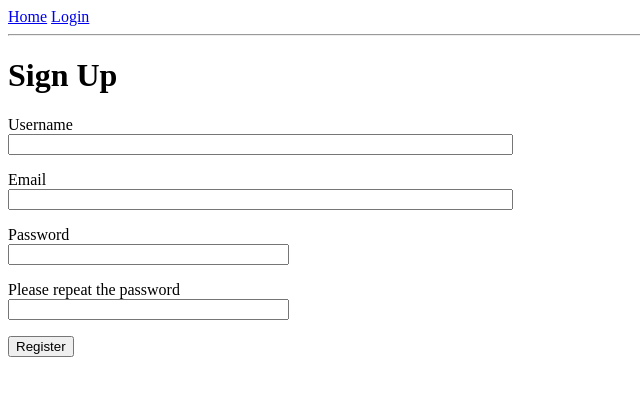
After one commit to mtyadev/math_formula_latex_trainer, a Flask app: page /register in a window 1280 px wide. The commit adds this page. Shown: the top 396 px of the page, without its empty margins (0-640 px from the left). Run offline with Flask 2, Linux system fonts and the light colour scheme.

Commit message:
Added user registration.

```diff
--- a/app/forms.py
+++ b/app/forms.py
@@ -1,9 +1,27 @@
 from flask_wtf import FlaskForm
 from wtforms import StringField, PasswordField, BooleanField, SubmitField
-from wtforms.validators import DataRequired
+from wtforms.validators import DataRequired, ValidationError, Email, EqualTo
+from app.models import User
 
 class LoginForm(FlaskForm):
     username = StringField("Username", validators=[DataRequired()])
     password = PasswordField("Password", validators=[DataRequired()])
     remember_me = BooleanField("Remember Me")
     submit = SubmitField("Sign In")
+
+class RegistrationForm(FlaskForm):
+    username = StringField("Username", validators = [DataRequired()])
+    email = StringField("Email", validators = [DataRequired(), Email()])
+    password = PasswordField("Password", validators = [DataRequired()])
+    password2 = PasswordField("Please repeat the password", validators = [DataRequired(), EqualTo("password")])
+    submit = SubmitField("Register")
+
+    def validate_username(self, username):
+        user = User.query.filter_by(username=username.data).first()
+        if user is not None:
+            raise ValidationError("Please use a different username")
+
+    def validate_email(self, email):
+        user = User.query.filter_by(email=email.data).first()
+        if user is not None:
+            raise ValidationError("Please enter different email address.")
--- a/app/models.py
+++ b/app/models.py
@@ -20,4 +20,4 @@ class User(UserMixin, db.Model):
         return check_password_hash(self.password_hash, password)
 
     def __repr__(self):
-        return '<USer {}>'.format(self.username)
+        return '<User {}>'.format(self.username)
--- a/app/routes.py
+++ b/app/routes.py
@@ -1,6 +1,6 @@
 from flask import render_template, flash, redirect, url_for
-from app import app
-from app.forms import LoginForm
+from app import app, db
+from app.forms import LoginForm, RegistrationForm
 from flask_login import current_user, login_user, logout_user, login_required
 from app.models import User
 from werkzeug.urls import url_parse
@@ -28,6 +28,20 @@ def logout():
     logout_user()
     return redirect(url_for('index'))
 
+@app.route('/register', methods=["GET", "POST"])
+def register():
+    if current_user.is_authenticated:
+        return redirect(url_for('index'))
+    form = RegistrationForm()
+    if form.validate_on_submit():
+        user = User(username=form.username.data, email=form.email.data)
+        user.set_password(form.password.data)
+        db.session.add(user)
+        db.session.commit()
+        flash('Thanks for signing up!')
+        return redirect(url_for('login'))
+    return render_template('register.html', title='Register', form=form)
+
 @app.route("/")
 @app.route("/index")
 @login_required
--- a/app/templates/login.html
+++ b/app/templates/login.html
@@ -21,4 +21,5 @@
         <p>{{ form.remember_me() }} {{form.remember_me.label }}</p>
         <p>{{ form.submit() }}</p>
     </form>
+    <p>Sign Up? <a href="{{ url_for('register') }}">Register here</a></p>
 {% endblock %}
--- /dev/null
+++ b/app/templates/register.html
@@ -0,0 +1,37 @@
+{% extends "base.html" %}
+
+{% block content %}
+    <h1>Sign Up</h1>
+    <form action="" method="post">
+        {{ form.hidden_tag() }}
+        <p>
+            {{ form.username.label }}<br />
+            {{ form.username(size=60) }}<br />
+            {% for error in form.username.errors %}
+            <span style="color: red;">[{{error}}]</span>
+            {% endfor %}
+        </p>
+                <p>
+            {{ form.email.label }}<br>
+            {{ form.email(size=60) }}<br>
+            {% for error in form.email.errors %}
+            <span style="color: red;">[{{ error }}]</span>
+            {% endfor %}
+        </p>
+        <p>
+            {{ form.password.label }}<br>
+            {{ form.password(size=32) }}<br>
+            {% for error in form.password.errors %}
+            <span style="color: red;">[{{ error }}]</span>
+            {% endfor %}
+        </p>
+        <p>
+            {{ form.password2.label }}<br>
+            {{ form.password2(size=32) }}<br>
+            {% for error in form.password2.errors %}
+            <span style="color: red;">[{{ error }}]</span>
+            {% endfor %}
+        </p>
+        <p>{{ form.submit() }}</p>
+    </form>
+{% endblock %}
```
Also changed, not shown: README.md, app.db.
